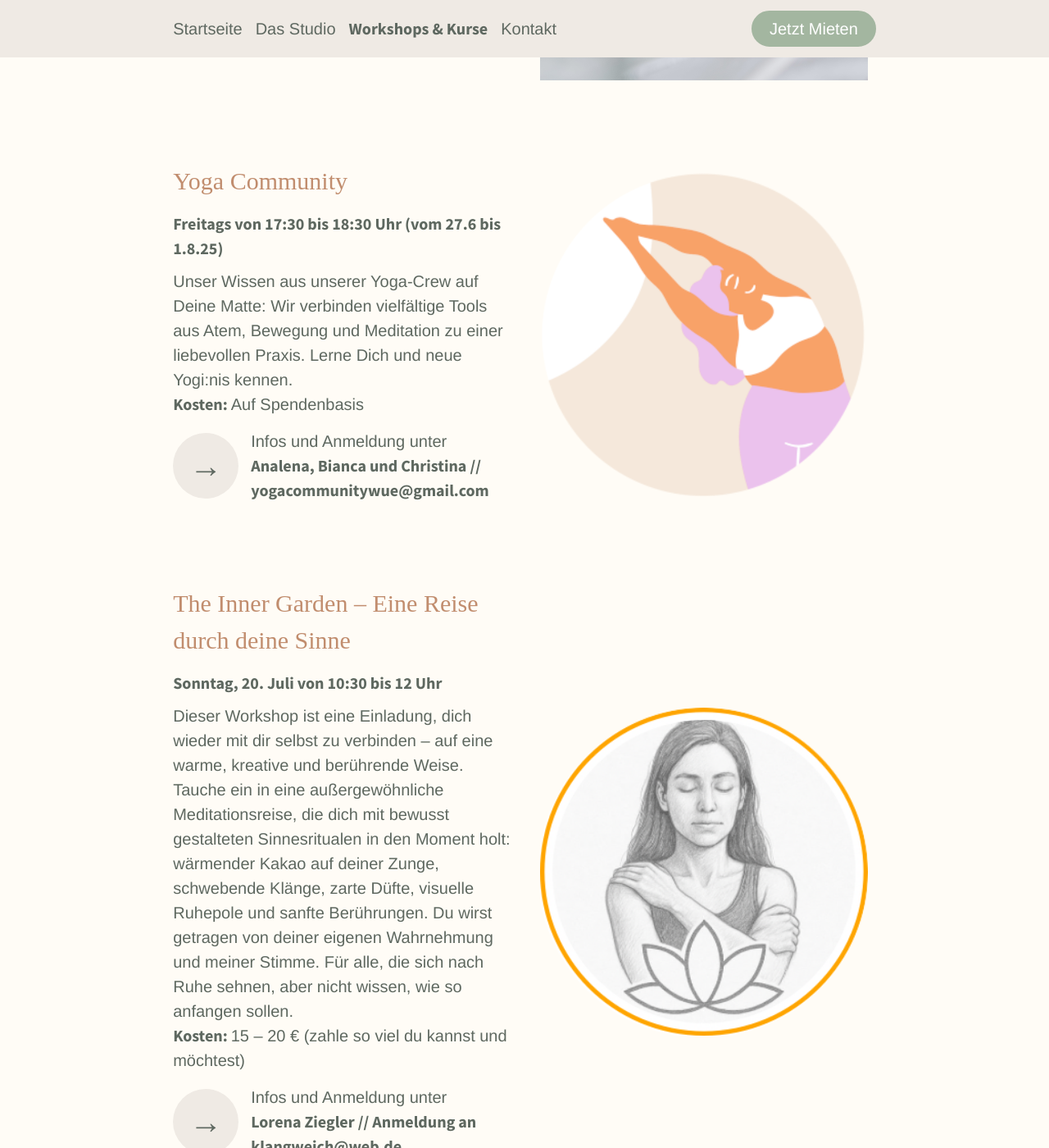
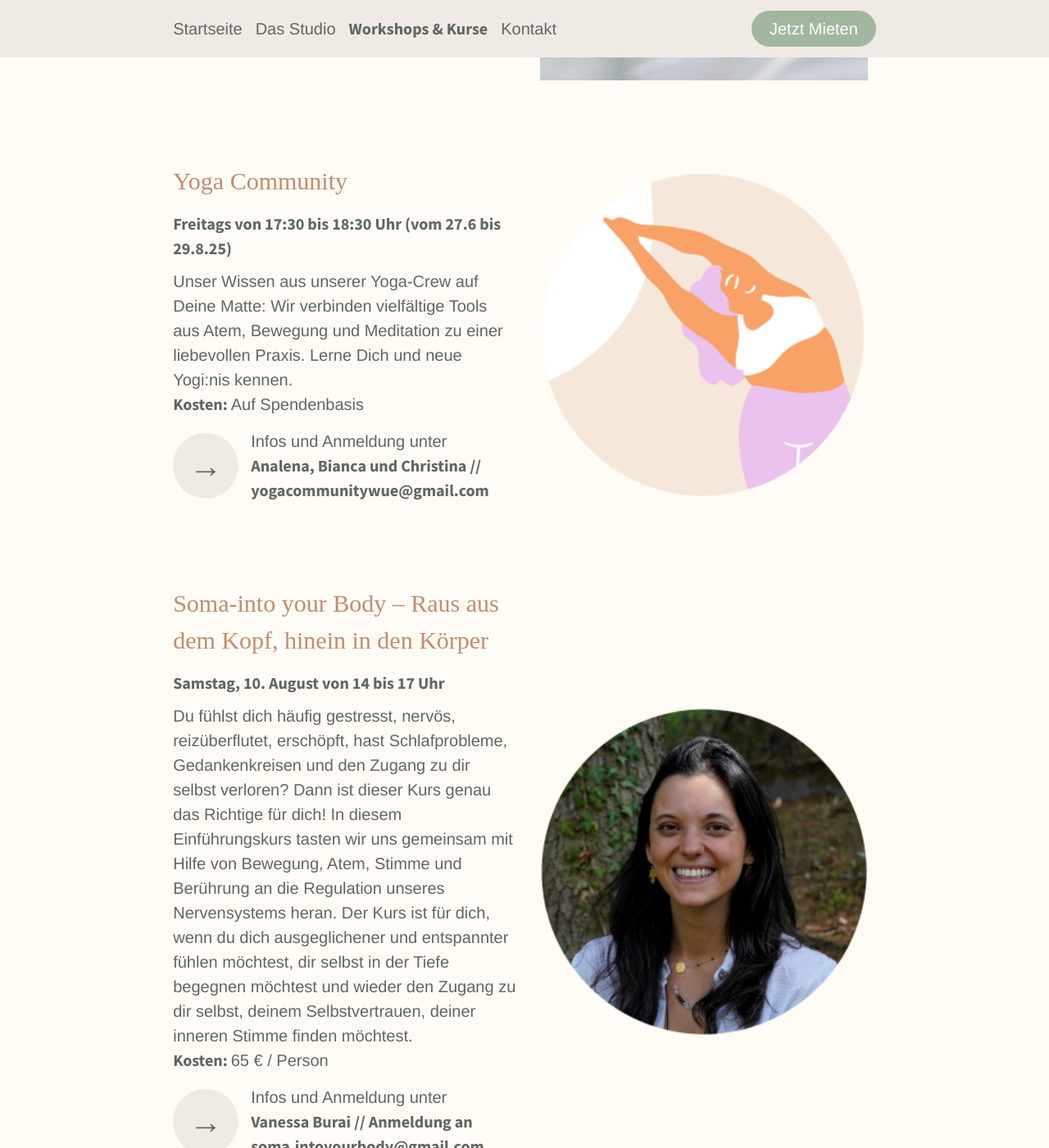
Before and after one commit to sonjafeitsch/meine-nische-website, a Jekyll site: the page built from kurse.html, in a window 1280 px wide and 1400 px high, scrolled down 631 px. Shown: the whole window at 82% size. Built offline with Jekyll 4.4.1, drawn with Linux system fonts in a browser that asks for light colours; some web fonts are replaced.

Commit message:
update events

```diff
--- a/kurse.html
+++ b/kurse.html
@@ -6,21 +6,11 @@ permalink: kurse
 events:
   - name: "Yoga Community"
     image: yogaCommunity.png
-    time: Freitags von 17:30 bis 18:30 Uhr (vom 27.6 bis 1.8.25)
+    time: Freitags von 17:30 bis 18:30 Uhr (vom 27.6 bis 29.8.25)
     description: "Unser Wissen aus unserer Yoga-Crew auf Deine Matte: Wir verbinden vielfältige Tools aus Atem,
     Bewegung und Meditation zu einer liebevollen Praxis. Lerne Dich und neue Yogi:nis kennen."
     costs: "Auf Spendenbasis"
     address: Analena, Bianca und Christina // yogacommunitywue@gmail.com
-  - name: "The Inner Garden – Eine Reise durch deine Sinne"
-    image: lorena.png
-    time: Sonntag, 20. Juli von 10:30 bis 12 Uhr
-    description: "Dieser Workshop ist eine Einladung, dich wieder mit dir selbst zu verbinden – auf eine warme,
-    kreative und berührende Weise. Tauche ein in eine außergewöhnliche Meditationsreise, die dich mit
-    bewusst gestalteten Sinnesritualen in den Moment holt: wärmender Kakao auf deiner Zunge,
-    schwebende Klänge, zarte Düfte, visuelle Ruhepole und sanfte Berührungen.
-    Du wirst getragen von deiner eigenen Wahrnehmung und meiner Stimme. Für alle, die sich nach Ruhe sehnen, aber nicht wissen, wie so anfangen sollen."
-    costs: "15 – 20 € (zahle so viel du kannst und möchtest)"
-    address: "Lorena Ziegler // Anmeldung an klangweich@web.de"
   - name: "Soma-into your Body – Raus aus dem Kopf, hinein in den Körper"
     image: vanessa.png
     time: Samstag, 10. August von 14 bis 17 Uhr
```
